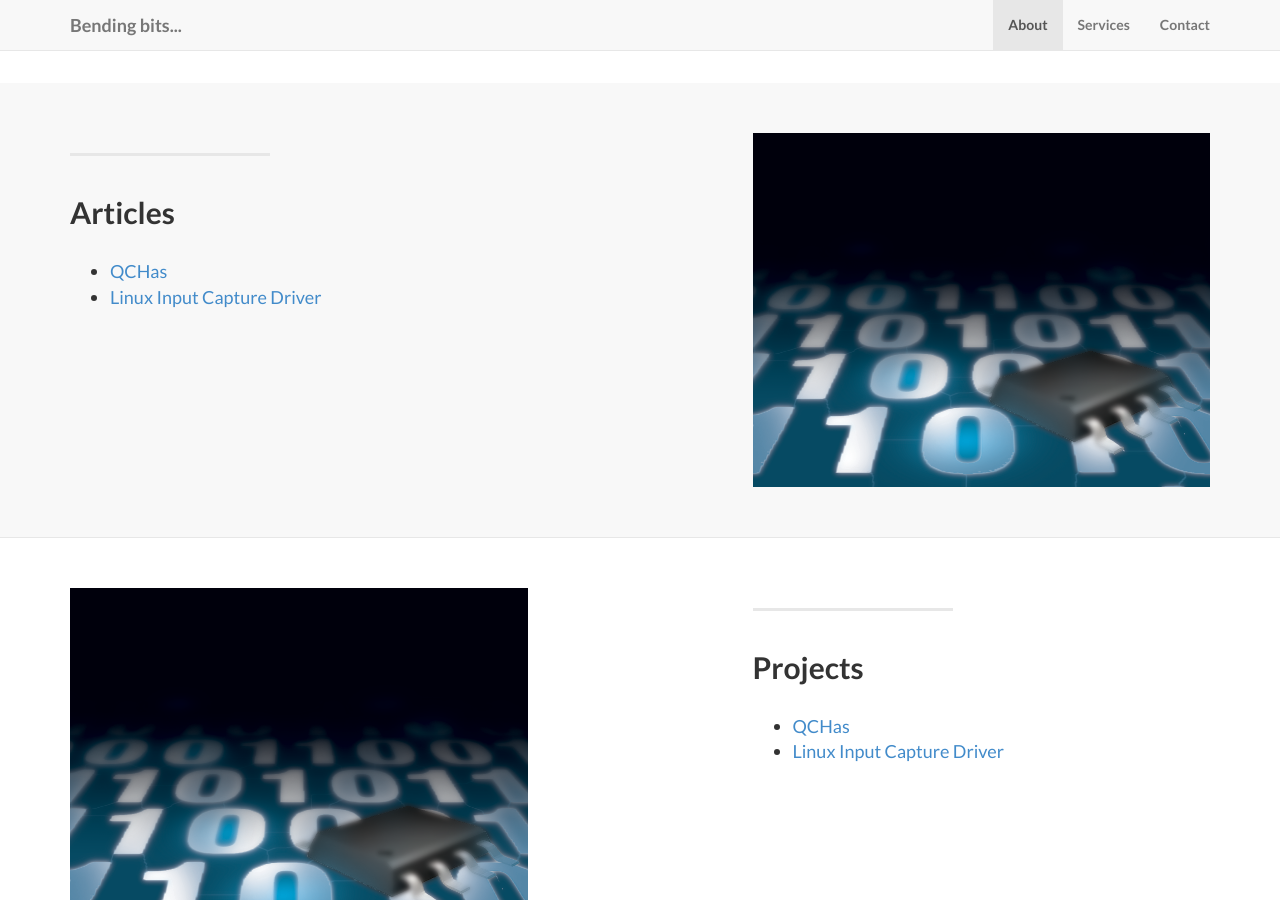
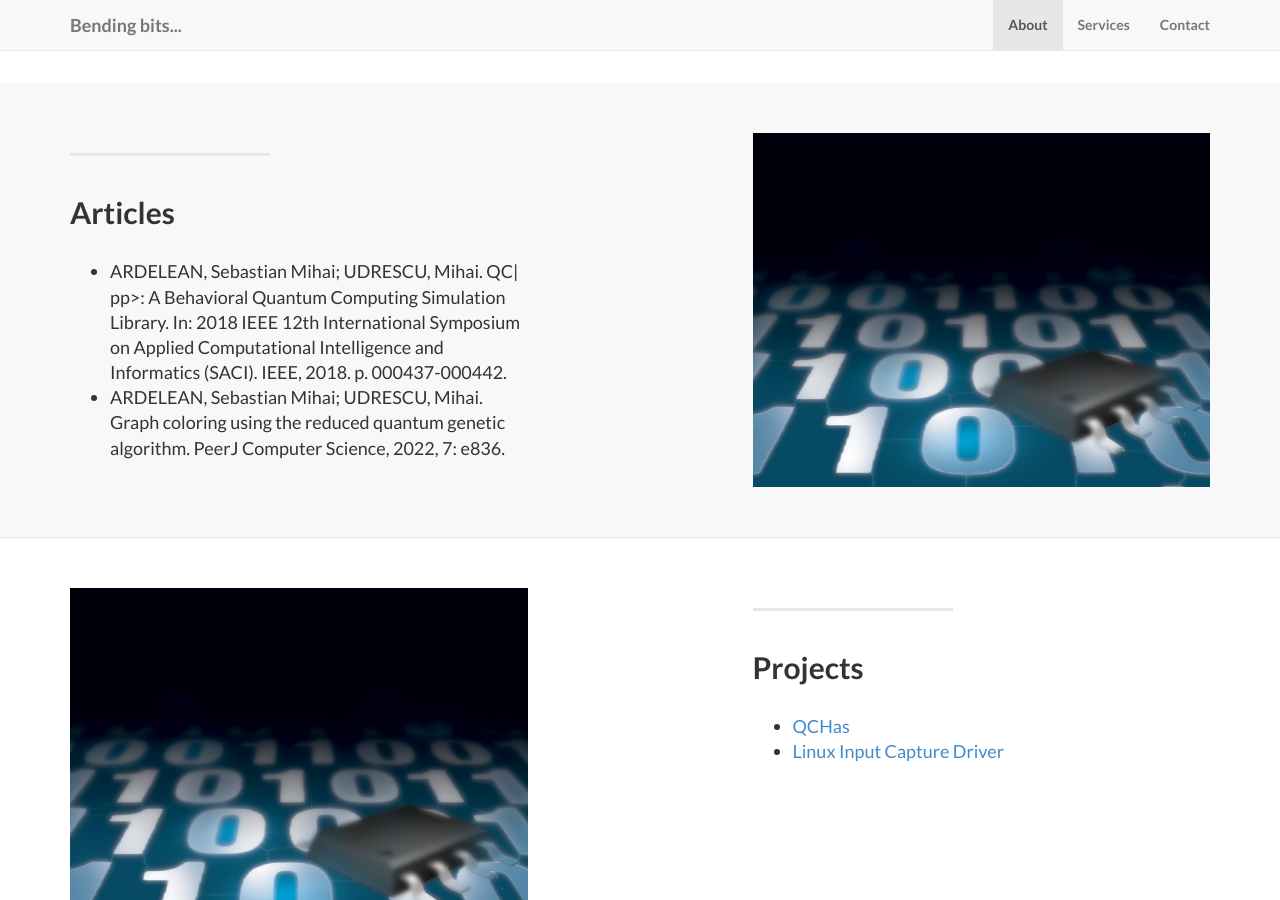
Before and after one commit to sebastianardelean/sebastianardelean.github.io, a Jekyll site: the page built from index.html, in a window 1280 px wide and 900 px high, scrolled down 917 px. Built offline with Jekyll 4.4.1, drawn with Linux system fonts in a browser that asks for light colours; the list of posts is cut into pages by our own code.

Commit message:
articles

```diff
--- a/_includes/page_content.html
+++ b/_includes/page_content.html
@@ -12,8 +12,8 @@
                 <h2 class="section-heading">Articles</h2>
                 <div class="lead">
                     <ul>
-                        <li><a href="https://hackage.haskell.org/package/qchas" target="_blank">QCHas</a></li>
-                        <li><a href="https://github.com/ardeleanasm/input_capture_driver" target="_blank">Linux Input Capture Driver</a></li>
+                        <li>ARDELEAN, Sebastian Mihai; UDRESCU, Mihai. QC| pp>: A Behavioral Quantum Computing Simulation Library. In: 2018 IEEE 12th International Symposium on Applied Computational Intelligence and Informatics (SACI). IEEE, 2018. p. 000437-000442.</li>
+                        <li>ARDELEAN, Sebastian Mihai; UDRESCU, Mihai. Graph coloring using the reduced quantum genetic algorithm. PeerJ Computer Science, 2022, 7: e836.</li>
                     </ul>
                 </div>
             </div>
```
